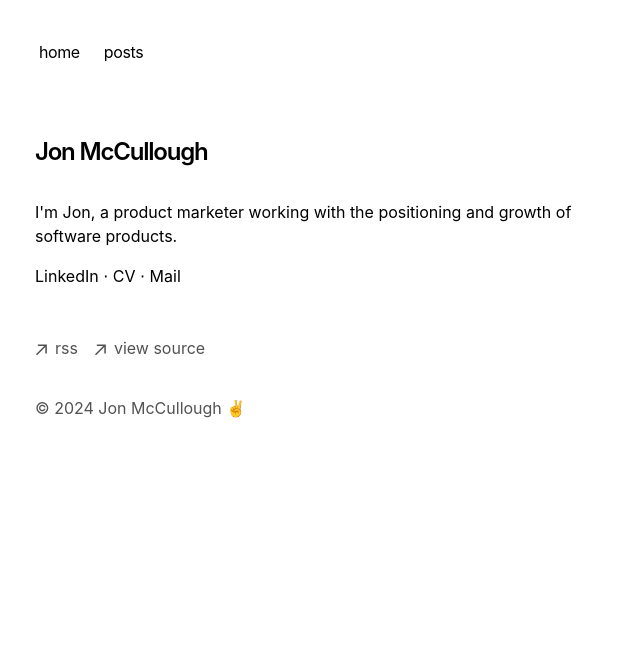
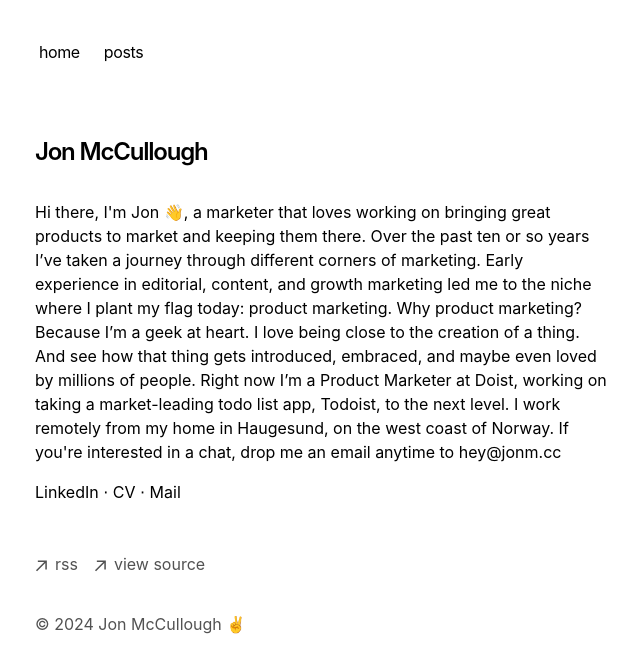
Before and after one commit to jonmccull/blog, a Next.js app: page / in a window 1280 px wide. Shown: the top 672 px of the page, without its empty margins (317-957 px from the left). Built offline with nearby package versions, Linux system fonts and the light colour scheme.

Commit message:
Adding bio to home page

```diff
--- a/app/page.tsx
+++ b/app/page.tsx
@@ -8,7 +8,17 @@ export default function Page() {
         Jon McCullough
       </h1>
       <p className="mb-4">
-        {`I'm Jon, a product marketer working with the positioning and growth of software products.`}
+        {`Hi there, I'm Jon 👋, a marketer that loves working on bringing great products to market and keeping them there.
+
+          Over the past ten or so years I’ve taken a journey through different corners of marketing. Early experience in editorial, content, and growth marketing led me to the niche where I plant my flag today: product marketing.
+
+          Why product marketing? Because I’m a geek at heart. I love being close to the creation of a thing. And  see how that thing gets introduced, embraced, and maybe even loved by millions of people.
+
+          Right now I’m a Product Marketer at Doist, working on taking a market-leading todo list  app, Todoist, to the next level.
+
+          I work remotely from my home in Haugesund, on the west coast of Norway.
+
+          If you're interested in a chat, drop me an email anytime to hey@jonm.cc`}
       </p>
       <p className="mb-4">
         <a href="https://www.linkedin.com/in/jonmccullough/">LinkedIn</a> ⋅ <a href="/cv">CV</a> ⋅ <a href="mailto:hey@jonm.cc">Mail</a>
```
